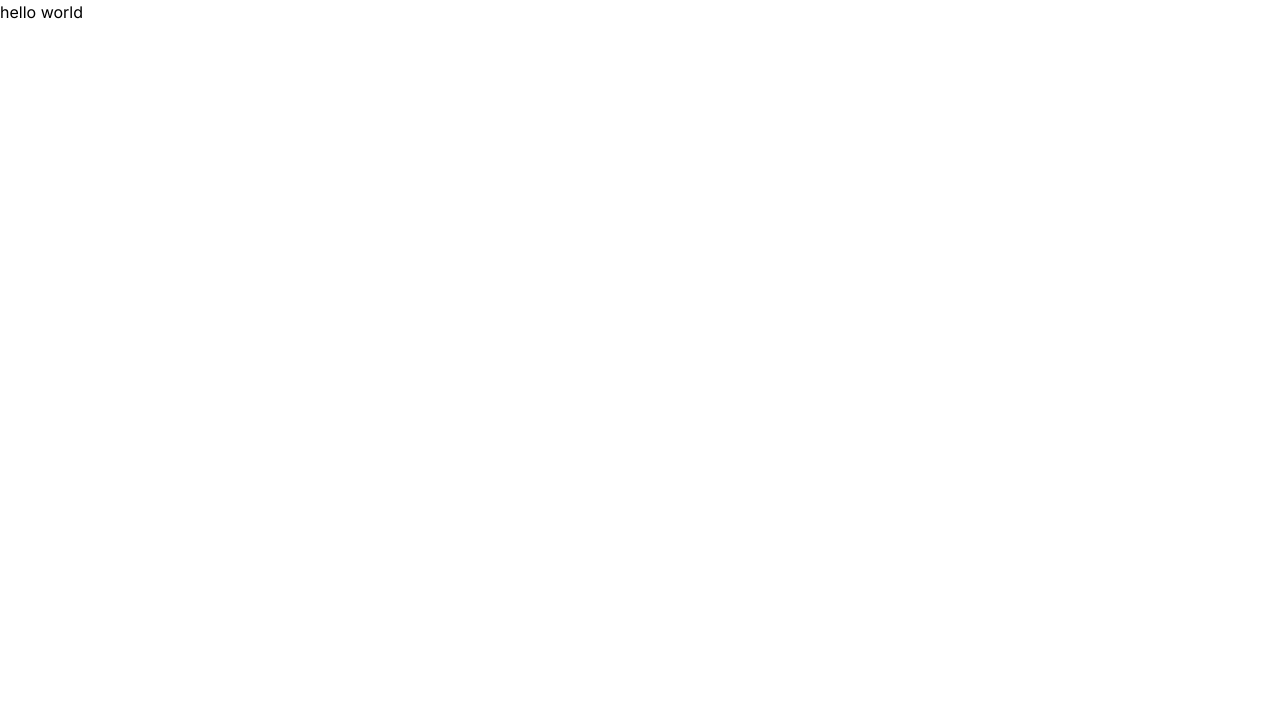
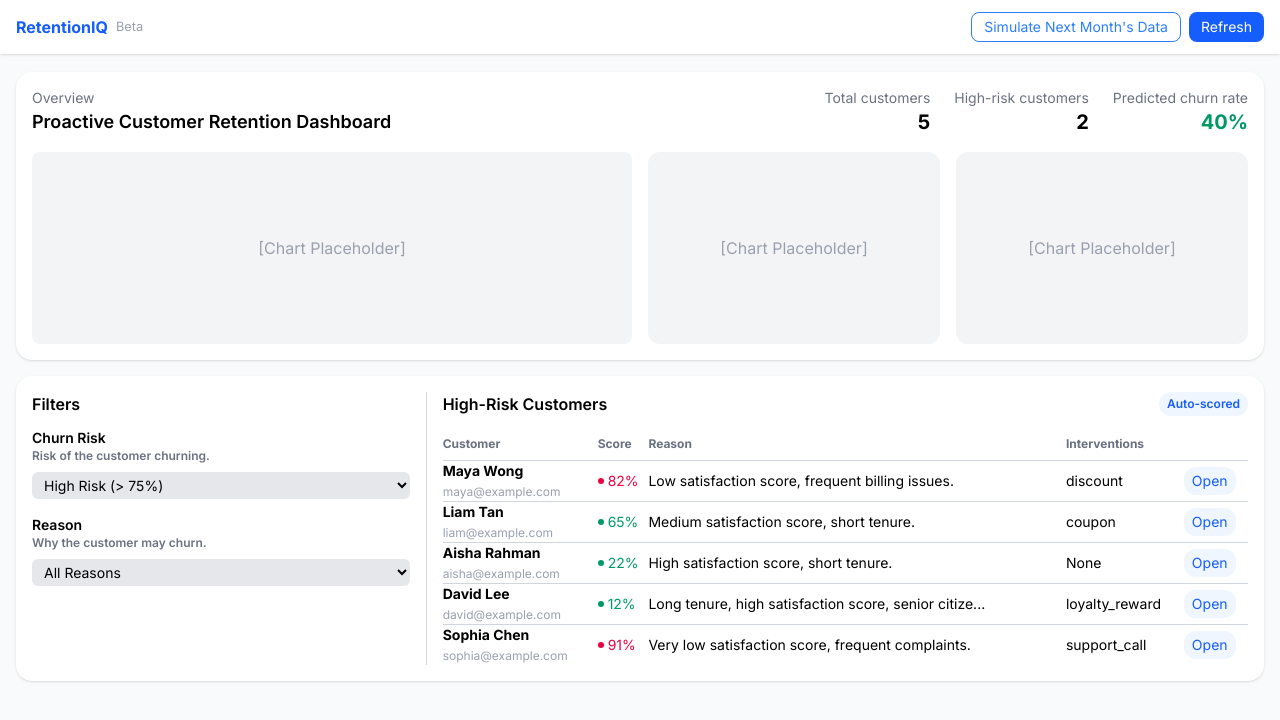
Before and after one commit to aws-hackathon-2025/retention-iq, a Vue app in the folder frontend/: page / in a window 1280 px wide. Shown: the top 720 px of the page. Built offline with nearby package versions, Linux system fonts and the light colour scheme.

Commit message:
Create basic frontend dashboard.

```diff
--- a/frontend/src/App.vue
+++ b/frontend/src/App.vue
@@ -1,7 +1,12 @@
 <script setup>
 import { RouterLink, RouterView } from 'vue-router';
+import Header from './components/Header.vue';
+
 </script>
 
 <template>
-  <RouterView />
+  <main class="max-w-7xl mx-auto">
+    <Header></Header>
+    <RouterView class="mt-14" />
+  </main>
 </template>
--- /dev/null
+++ b/frontend/src/components/Header.vue
@@ -0,0 +1,16 @@
+<template>
+  <header class="fixed top-0 flex items-center justify-between w-full px-4 py-3 mx-auto bg-white shadow-sm max-w-7xl">
+    <div class="flex items-center gap-2">
+      <span class="font-bold text-primary">RetentionIQ</span>
+      <small class="text-gray-400">Beta</small>
+    </div>
+    <div class="flex gap-2">
+      <button class="px-3 py-1 text-sm border rounded-lg text-secondary border-secondary">
+        Simulate Next Month's Data
+      </button>
+      <button class="px-3 py-1 text-sm text-white rounded-lg bg-primary">
+        Refresh
+      </button>
+    </div>
+  </header>
+</template>
--- a/frontend/src/style.css
+++ b/frontend/src/style.css
@@ -3,10 +3,12 @@
 
 @theme {
   --font-inter: "Inter", sans-serif;
+  --color-primary: var(--color-blue-600);
+  --color-secondary: var(--color-blue-500);
 }
 
 @layer base {
   body {
-    @apply font-inter;
+    @apply font-inter bg-gray-50;
   }
 }
--- a/frontend/src/views/Dashboard.vue
+++ b/frontend/src/views/Dashboard.vue
@@ -1,3 +1,226 @@
+<script setup>
+const users = [
+  {
+    id: "C001",
+    email: "maya@example.com",
+    name: "Maya Wong",
+    tenureMonths: 36,
+    monthlyCharge: 89.99,
+    satisfactionScore: 3,
+    premiumFeatures: true,
+    seniorCitizen: false,
+    contractMonthToMonth: true,
+    contractOneYear: false,
+    contractTwoYearsPlus: false,
+    married: true,
+    dependents: 0,
+    churnProbability: 0.82, // predicted by model
+    reason: "Low satisfaction score, frequent billing issues.",
+    interventions: [
+      { type: "discount", value: "20%", date: "2025-08-20" },
+      { type: "support_call", value: "resolved billing issue", date: "2025-09-05" }
+    ],
+  },
+  {
+    id: "C002",
+    email: "liam@example.com",
+    name: "Liam Tan",
+    tenureMonths: 12,
+    monthlyCharge: 59.99,
+    satisfactionScore: 4,
+    premiumFeatures: false,
+    seniorCitizen: false,
+    contractMonthToMonth: true,
+    contractOneYear: false,
+    contractTwoYearsPlus: false,
+    married: false,
+    dependents: 0,
+    churnProbability: 0.65,
+    reason: "Medium satisfaction score, short tenure.",
+    interventions: [
+      { type: "coupon", value: "15%", date: "2025-09-01" }
+    ],
+  },
+  {
+    id: "C003",
+    email: "aisha@example.com",
+    name: "Aisha Rahman",
+    tenureMonths: 5,
+    monthlyCharge: 39.99,
+    satisfactionScore: 5,
+    premiumFeatures: false,
+    seniorCitizen: false,
+    contractMonthToMonth: false,
+    contractOneYear: true,
+    contractTwoYearsPlus: false,
+    married: true,
+    dependents: 2,
+    churnProbability: 0.22,
+    reason: "High satisfaction score, short tenure.",
+    interventions: [],
+  },
+  {
+    id: "C004",
+    email: "david@example.com",
+    name: "David Lee",
+    tenureMonths: 60,
+    monthlyCharge: 120.00,
+    satisfactionScore: 5,
+    premiumFeatures: true,
+    seniorCitizen: true,
+    contractMonthToMonth: false,
+    contractOneYear: false,
+    contractTwoYearsPlus: true,
+    married: true,
+    dependents: 1,
+    churnProbability: 0.12,
+    reason: "Long tenure, high satisfaction score, senior citizen.",
+    interventions: [
+      { type: "loyalty_reward", value: "Free upgrade", date: "2025-08-15" }
+    ],
+  },
+  {
+    id: "C005",
+    email: "sophia@example.com",
+    name: "Sophia Chen",
+    tenureMonths: 24,
+    monthlyCharge: 75.50,
+    satisfactionScore: 1,
+    premiumFeatures: true,
+    seniorCitizen: false,
+    contractMonthToMonth: true,
+    contractOneYear: false,
+    contractTwoYearsPlus: false,
+    married: false,
+    dependents: 0,
+    churnProbability: 0.91,
+    reason: "Very low satisfaction score, frequent complaints.",
+    interventions: [
+      { type: "support_call", value: "follow-up on complaints", date: "2025-09-03" }
+    ],
+  },
+];
+
+const truncate = (text, max = 50) => {
+  const trimmed = text.substring(0, max + 1);
+  return text.length > max ? trimmed + '...' : trimmed;
+};
+
+const highRiskUserCount = users.reduce((acc, user) => user.churnProbability > 0.75 ? acc + 1 : acc, 0);
+
+</script>
+
 <template>
-  hello world
+  <div class="grid grid-cols-1 gap-4 p-4">
+    <!-- Left main section -->
+    <div class="space-y-4">
+      <div class="p-4 bg-white shadow rounded-2xl">
+        <div class="flex items-center justify-between mb-4">
+          <div>
+            <div class="text-sm text-gray-500">Overview</div>
+            <h2 class="text-lg font-semibold">Proactive Customer Retention Dashboard</h2>
+          </div>
+          <div class="flex gap-6 text-right">
+            <div>
+              <div class="text-sm text-gray-500">Total customers</div>
+              <div class="text-xl font-bold">{{ users.length }}</div>
+            </div>
+            <div>
+              <div class="text-sm text-gray-500">High-risk customers</div>
+              <div class="text-xl font-bold">
+                {{ highRiskUserCount }}
+              </div>
+            </div>
+            <div>
+              <div class="text-sm text-gray-500">Predicted churn rate</div>
+              <div class="text-xl font-bold text-emerald-600"
+                :class="{ 'text-red-600': Math.round((highRiskUserCount / users.length) * 100) > 75 }">
+                {{ Math.round((highRiskUserCount / users.length) * 100) }}%
+              </div>
+            </div>
+          </div>
+        </div>
+        <div class="grid items-center grid-cols-1 gap-4 sm:grid-cols-2 lg:grid-cols-4">
+          <div class="flex items-center justify-center h-48 text-gray-400 bg-gray-100 rounded-lg sm:col-span-2">
+            [Chart Placeholder]
+          </div>
+          <div class="flex items-center justify-center h-48 p-3 text-gray-400 bg-gray-100 rounded-xl">
+            [Chart Placeholder]
+          </div>
+          <div class="flex items-center justify-center h-48 p-3 text-gray-400 bg-gray-100 rounded-xl">
+            [Chart Placeholder]
+          </div>
+        </div>
+      </div>
+
+      <div class="p-4 bg-white shadow rounded-2xl">
+        <div class="grid lg:grid-cols-3 gap-x-4 gap-y-8">
+          <div class=" lg:pr-4 lg:border-r lg:border-gray-300">
+            <h6 class="mb-3 font-semibold">Filters</h6>
+            <div class="grid grid-cols-2 gap-4 lg:grid-cols-1">
+              <div>
+                <span class="block text-sm font-semibold">Churn Risk</span>
+                <span class="block mb-2 text-xs font-semibold text-gray-500">Risk of the customer churning.</span>
+                <select name="risk" class="w-full px-2 py-1 text-sm bg-gray-200 rounded-md">
+                  <option value="high">High Risk (> 75%)</option>
+                  <option value="medium">Medium Risk (50% - 75%)</option>
+                  <option value="low">Low Risk (< 50%)</option>
+                </select>
+              </div>
+              <div>
+                <span class="block text-sm font-semibold">Reason</span>
+                <span class="block mb-2 text-xs font-semibold text-gray-500">Why the customer may churn.</span>
+                <select name="reason" class="w-full px-2 py-1 text-sm bg-gray-200 rounded-md">
+                  <option value="all">All Reasons</option>
+                  <option value="satisfaction">Low Satisfaction Score</option>
+                  <option value="tenure">Low Tenure</option>
+                </select>
+              </div>
+            </div>
+          </div>
+          <div class="lg:col-span-2">
+            <div class="flex items-center justify-between mb-3">
+              <h6 class="font-semibold">High-Risk Customers</h6>
+              <span class="px-2 py-1 text-xs font-semibold text-blue-600 rounded-full bg-blue-50">Auto-scored</span>
+            </div>
+
+            <div class="overflow-auto max-h-80">
+              <table class="w-full text-sm">
+                <thead class="text-xs text-gray-500 border-b border-gray-300">
+                  <tr class="text-left">
+                    <th class="py-2">Customer</th>
+                    <th>Score</th>
+                    <th>Reason</th>
+                    <th>Interventions</th>
+                    <th></th>
+                  </tr>
+                </thead>
+                <tbody class="divide-y divide-gray-300">
+                  <tr v-for="user, index in users" :key="index">
+                    <td>
+                      <strong class="block">{{ user.name }}</strong>
+                      <span class="text-xs text-gray-400">{{ user.email }}</span>
+                    </td>
+                    <td class="text-emerald-600" :class="{ 'text-rose-600': user.churnProbability > 0.75 }">
+                      <div class="flex items-center gap-x-1">
+                        <span class="size-1.5 rounded-full block bg-emerald-600"
+                          :class="{ 'bg-rose-600': user.churnProbability > 0.75 }"></span>
+                        <span>{{ user.churnProbability * 100 }}%</span>
+                      </div>
+                    </td>
+                    <td><span>{{ truncate(user.reason, 50) }}</span></td>
+                    <td>{{ user.interventions[0]?.type || "None" }}</td>
+                    <td>
+                      <button
+                        class="px-2 py-1 text-sm text-blue-600 bg-blue-50 rounded-xl active:bg-blue-200 hover:bg-blue-100 duration-50 hover:cursor-pointer">Open</button>
+                    </td>
+                  </tr>
+                </tbody>
+              </table>
+            </div>
+          </div>
+        </div>
+      </div>
+    </div>
+  </div>
 </template>
```
